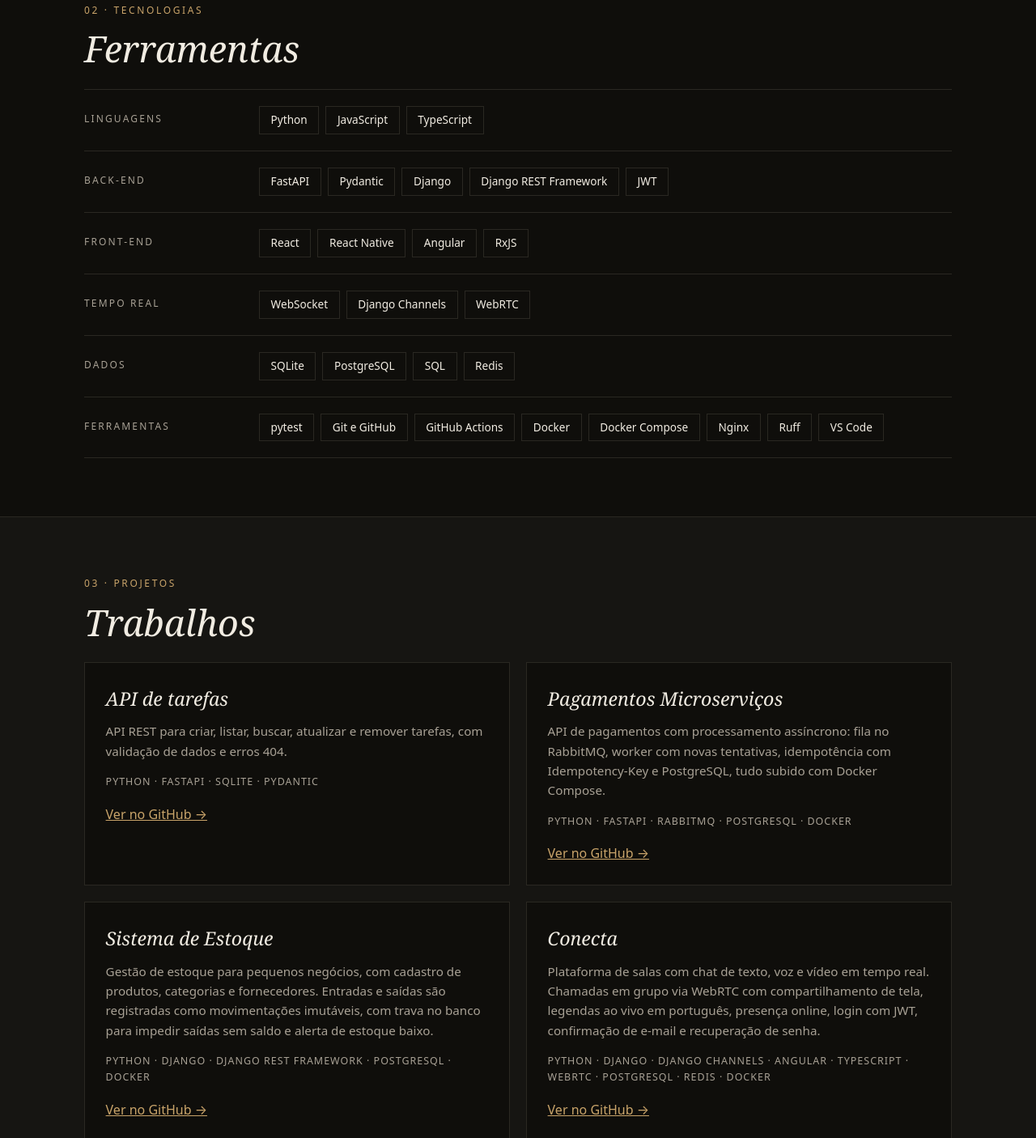
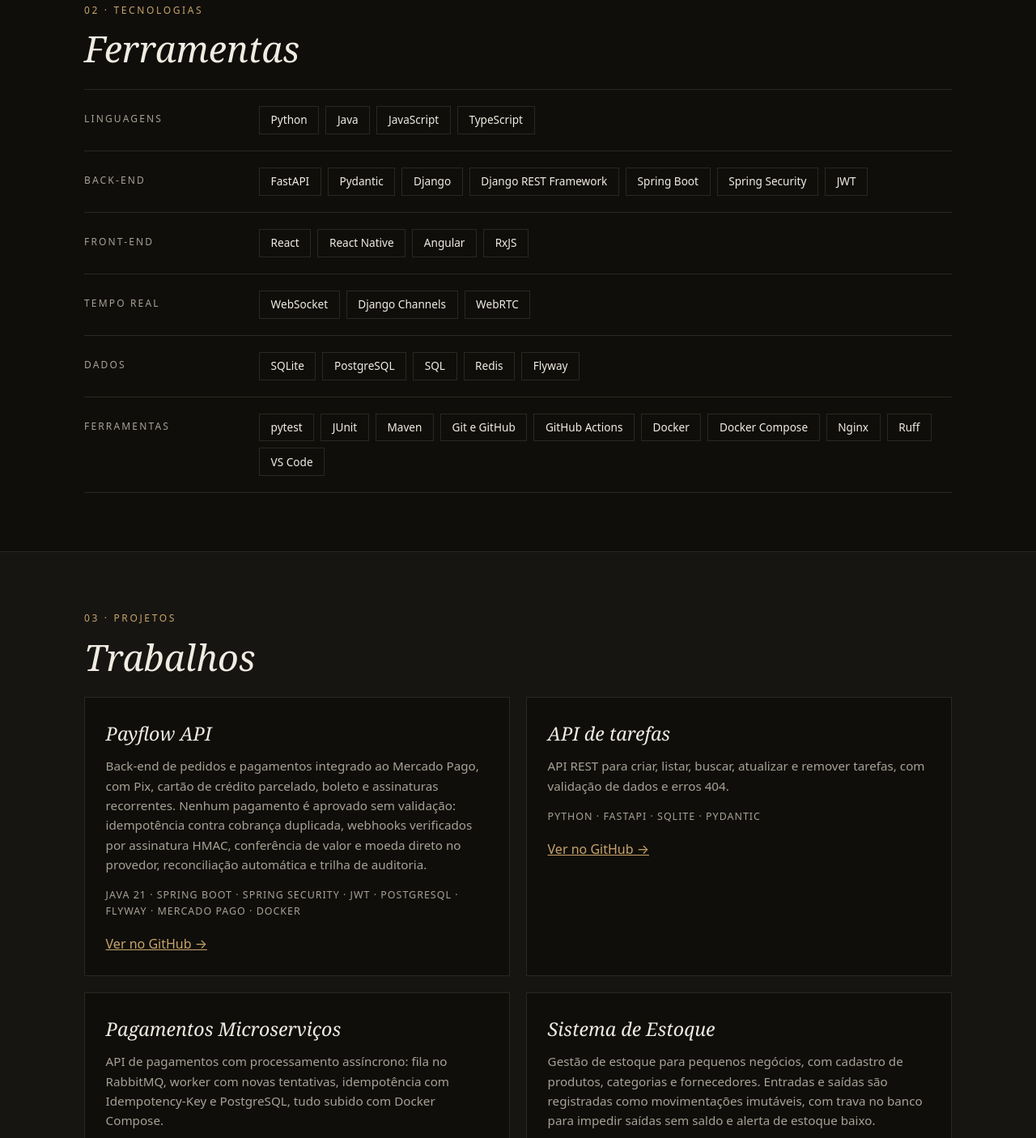
Before and after one commit to HeitorDevCod/HeitorDevCod.github.io, a plain HTML site: page index.html in a window 1280 px wide. Shown: the part 1120-2526 px from the top of the page at 81% size. Drawn offline with Linux system fonts and the light colour scheme.

Commit message:
Adiciona o projeto Payflow API e as tecnologias Java e Spring

```diff
--- a/index.html
+++ b/index.html
@@ -250,11 +250,11 @@
         <div class="linhas">
           <div class="linha">
             <span class="categoria">Linguagens</span>
-            <div class="tags"><span>Python</span><span>JavaScript</span><span>TypeScript</span></div>
+            <div class="tags"><span>Python</span><span>Java</span><span>JavaScript</span><span>TypeScript</span></div>
           </div>
           <div class="linha">
             <span class="categoria">Back-end</span>
-            <div class="tags"><span>FastAPI</span><span>Pydantic</span><span>Django</span><span>Django REST Framework</span><span>JWT</span></div>
+            <div class="tags"><span>FastAPI</span><span>Pydantic</span><span>Django</span><span>Django REST Framework</span><span>Spring Boot</span><span>Spring Security</span><span>JWT</span></div>
           </div>
           <div class="linha">
             <span class="categoria">Front-end</span>
@@ -266,11 +266,11 @@
           </div>
           <div class="linha">
             <span class="categoria">Dados</span>
-            <div class="tags"><span>SQLite</span><span>PostgreSQL</span><span>SQL</span><span>Redis</span></div>
+            <div class="tags"><span>SQLite</span><span>PostgreSQL</span><span>SQL</span><span>Redis</span><span>Flyway</span></div>
           </div>
           <div class="linha">
             <span class="categoria">Ferramentas</span>
-            <div class="tags"><span>pytest</span><span>Git e GitHub</span><span>GitHub Actions</span><span>Docker</span><span>Docker Compose</span><span>Nginx</span><span>Ruff</span><span>VS Code</span></div>
+            <div class="tags"><span>pytest</span><span>JUnit</span><span>Maven</span><span>Git e GitHub</span><span>GitHub Actions</span><span>Docker</span><span>Docker Compose</span><span>Nginx</span><span>Ruff</span><span>VS Code</span></div>
           </div>
         </div>
       </div>
@@ -281,6 +281,12 @@
         <p class="titulo-secao">03 · Projetos</p>
         <h2>Trabalhos</h2>
         <div class="projetos">
+          <article class="projeto">
+            <h3>Payflow API</h3>
+            <p>Back-end de pedidos e pagamentos integrado ao Mercado Pago, com Pix, cartão de crédito parcelado, boleto e assinaturas recorrentes. Nenhum pagamento é aprovado sem validação: idempotência contra cobrança duplicada, webhooks verificados por assinatura HMAC, conferência de valor e moeda direto no provedor, reconciliação automática e trilha de auditoria.</p>
+            <div class="stack">Java 21 · Spring Boot · Spring Security · JWT · PostgreSQL · Flyway · Mercado Pago · Docker</div>
+            <a href="https://github.com/HeitorDevCod/payflow-api">Ver no GitHub →</a>
+          </article>
           <article class="projeto">
             <h3>API de tarefas</h3>
             <p>API REST para criar, listar, buscar, atualizar e remover tarefas, com validação de dados e erros 404.</p>
```
